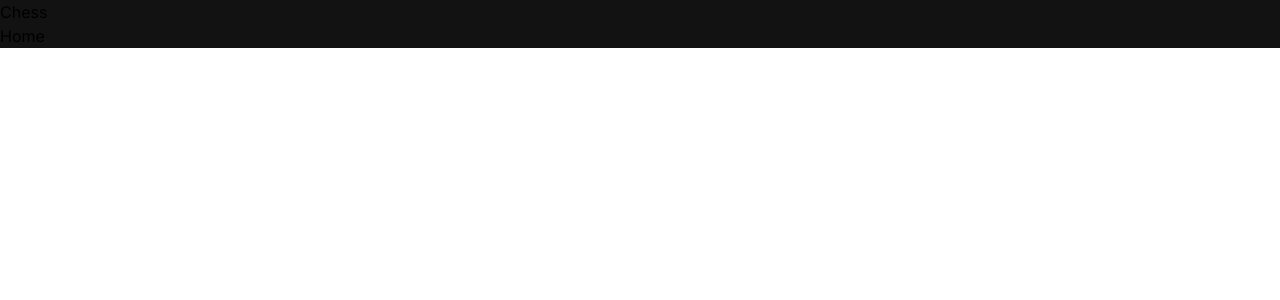
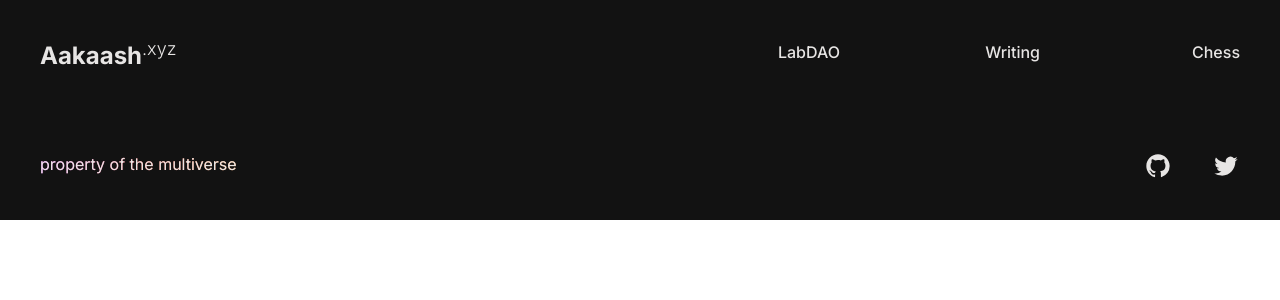
Before and after one commit to acashmoney/personal-website, a Next.js app: page /chess in a window 1280 px wide. Shown: the top 300 px of the page. Built offline with nearby package versions, Linux system fonts and the light colour scheme.

Commit message:
additional styling plus routes

```diff
--- a/components/Footer.tsx
+++ b/components/Footer.tsx
@@ -3,19 +3,23 @@
 export default function Footer() {
     return (
         <>
-            <footer className='p-6 bg-[#121212] block'>
+            <footer className='p-10 bg-[#121212] block'>
                 <div id='footer' className='grid grid-cols-2 justify-between'>
                     <div id='footer-tagline' className='flex'>
-                        <p className='text-stone-200'>property of the multiverse</p>
+                        <a href=''>
+                            <p className='text-stone-200 transition duration-500 hover:text-transparent bg-clip-text bg-gradient-to-r from-fuchsia-500 via-red-600 to-orange-400'>
+                                property of the multiverse
+                            </p>
+                        </a>
                     </div>
-                    <div id='socials' className='flex justify-end gap-2'>
+                    <div id='socials' className='flex justify-end gap-10'>
                         <a href='https://github.com/acashmoney'>
-                            <svg className="w-7 h-7 fill-stone-200 hover:fill-[#94F648]" viewBox="0 0 24 24"><path fill-rule="evenodd" d="M12 2C6.477 2 2 6.484 2 12.017c0 4.425 2.865 8.18 6.839 9.504.5.092.682-.217.682-.483 0-.237-.008-.868-.013-1.703-2.782.605-3.369-1.343-3.369-1.343-.454-1.158-1.11-1.466-1.11-1.466-.908-.62.069-.608.069-.608 1.003.07 1.531 1.032 1.531 1.032.892 1.53 2.341 1.088 2.91.832.092-.647.35-1.088.636-1.338-2.22-.253-4.555-1.113-4.555-4.951 0-1.093.39-1.988 1.029-2.688-.103-.253-.446-1.272.098-2.65 0 0 .84-.27 2.75 1.026A9.564 9.564 0 0112 6.844c.85.004 1.705.115 2.504.337 1.909-1.296 2.747-1.027 2.747-1.027.546 1.379.202 2.398.1 2.651.64.7 1.028 1.595 1.028 2.688 0 3.848-2.339 4.695-4.566 4.943.359.309.678.92.678 1.855 0 1.338-.012 2.419-.012 2.747 0 .268.18.58.688.482A10.019 10.019 0 0022 12.017C22 6.484 17.522 2 12 2z" clip-rule="evenodd" /></svg>
+                            <svg className="w-7 h-7 fill-stone-200 transition duration-500 hover:fill-[#94F648]" viewBox="0 0 24 24"><path fill-rule="evenodd" d="M12 2C6.477 2 2 6.484 2 12.017c0 4.425 2.865 8.18 6.839 9.504.5.092.682-.217.682-.483 0-.237-.008-.868-.013-1.703-2.782.605-3.369-1.343-3.369-1.343-.454-1.158-1.11-1.466-1.11-1.466-.908-.62.069-.608.069-.608 1.003.07 1.531 1.032 1.531 1.032.892 1.53 2.341 1.088 2.91.832.092-.647.35-1.088.636-1.338-2.22-.253-4.555-1.113-4.555-4.951 0-1.093.39-1.988 1.029-2.688-.103-.253-.446-1.272.098-2.65 0 0 .84-.27 2.75 1.026A9.564 9.564 0 0112 6.844c.85.004 1.705.115 2.504.337 1.909-1.296 2.747-1.027 2.747-1.027.546 1.379.202 2.398.1 2.651.64.7 1.028 1.595 1.028 2.688 0 3.848-2.339 4.695-4.566 4.943.359.309.678.92.678 1.855 0 1.338-.012 2.419-.012 2.747 0 .268.18.58.688.482A10.019 10.019 0 0022 12.017C22 6.484 17.522 2 12 2z" clip-rule="evenodd" /></svg>
                             <span className="sr-only">GitHub account</span>
                         </a>
                         <a href='https://twitter.com/AakaashMeduri'>
-                            <svg className="w-7 h-7 fill-stone-200 hover:fill-[#1DA1F2]" viewBox="0 0 24 24"><path d="M8.29 20.251c7.547 0 11.675-6.253 11.675-11.675 0-.178 0-.355-.012-.53A8.348 8.348 0 0022 5.92a8.19 8.19 0 01-2.357.646 4.118 4.118 0 001.804-2.27 8.224 8.224 0 01-2.605.996 4.107 4.107 0 00-6.993 3.743 11.65 11.65 0 01-8.457-4.287 4.106 4.106 0 001.27 5.477A4.072 4.072 0 012.8 9.713v.052a4.105 4.105 0 003.292 4.022 4.095 4.095 0 01-1.853.07 4.108 4.108 0 003.834 2.85A8.233 8.233 0 012 18.407a11.616 11.616 0 006.29 1.84" /></svg>
-                            <span className="sr-only">Twitter page</span>
+                            <svg className="w-7 h-7 fill-stone-200 transition duration-500 hover:fill-[#1DA1F2]" viewBox="0 0 24 24"><path d="M8.29 20.251c7.547 0 11.675-6.253 11.675-11.675 0-.178 0-.355-.012-.53A8.348 8.348 0 0022 5.92a8.19 8.19 0 01-2.357.646 4.118 4.118 0 001.804-2.27 8.224 8.224 0 01-2.605.996 4.107 4.107 0 00-6.993 3.743 11.65 11.65 0 01-8.457-4.287 4.106 4.106 0 001.27 5.477A4.072 4.072 0 012.8 9.713v.052a4.105 4.105 0 003.292 4.022 4.095 4.095 0 01-1.853.07 4.108 4.108 0 003.834 2.85A8.233 8.233 0 012 18.407a11.616 11.616 0 006.29 1.84" /></svg>
+                            <span className="sr-only">Twitter page </span>
                         </a>
                     </div>
                 </div>
--- a/components/NavBar.tsx
+++ b/components/NavBar.tsx
@@ -1,12 +1,5 @@
 import Link from 'next/link'
 import { useState } from 'react'
-
-// const navLinks = [
-//     { text: 'Home', href: '/' },
-//     { text: 'About', href: '/about' },
-//     { text: 'Chess', href: '/chess' },
-//     { text: 'Blog', href: '/blog' },
-// ]
 
 export default function NavBar() {
     const [active, setActive] = useState(false);
@@ -17,9 +10,9 @@
 
     return (
         <div>
-            <nav className="grid grid-cols-2 bg-[#121212] p-6 text-stone-200">
+            <nav className="grid grid-cols-2 bg-[#121212] p-10 text-stone-200">
                 <Link href='/' className='text-2xl font-bold'>
-                    <p className='hover:text-rose-500'>
+                    <p className='transition duration-500 hover:text-sky-600'>
                         Aakaash
                             <sup className='font-features sups text-lg font-light'>
                                 .xyz
@@ -27,18 +20,18 @@
                     </p>
                 </Link>
                 <div id='sub-pages' className='grid grid-cols-3 font-medium'>
-                    <Link href='/about' className='flex justify-end'>
-                        <p className='hover:text-amber-300'>
+                    <Link href='https://labdao.xyz' className='flex justify-end'>
+                        <p>
                             LabDAO
                         </p>
                     </Link>
                     <Link href='' className='flex justify-end'>
-                        <p className='hover:text-green-500'>
+                        <p>
                             Writing
                         </p>
                     </Link>
-                    <Link href='' className='flex justify-end'>
-                        <p className='hover:text-blue-600'>
+                    <Link href='/chess' className='flex justify-end'>
+                        <p>
                             Chess
                         </p>
                     </Link>
--- a/pages/_app.tsx
+++ b/pages/_app.tsx
@@ -2,6 +2,8 @@
 import type { AppProps } from 'next/app'
 import { motion } from 'framer-motion'
 import { Router } from 'next/router'
+import NavBar from '../components/NavBar'
+import Footer from '../components/Footer'
 import { Inter } from '@next/font/google'
 
 const inter = Inter({ subsets: ['latin'] })
@@ -24,7 +26,9 @@
       >
         <div className='bg-[#121212]'>
           <main className={inter.className}>
+            <NavBar />
             <Component {...pageProps} />
+            <Footer />
           </main>
         </div>
       </motion.div>
--- a/pages/about.tsx
+++ b/pages/about.tsx
@@ -5,7 +5,6 @@
     return (
         <div>
             <h1>About</h1>
-            <button onClick={() => router.push("/")}>Home</button>
         </div>
     );
 }
--- a/pages/chess.tsx
+++ b/pages/chess.tsx
@@ -4,8 +4,6 @@
     const router = useRouter();
     return (
         <div>
-            <h1>Chess</h1>
-            <button onClick={() => router.push("/")}>Home</button>
         </div>
     );
 }
--- a/pages/index.tsx
+++ b/pages/index.tsx
@@ -1,8 +1,6 @@
 import Head from 'next/head'
 import Image from 'next/image'
 import styles from '../styles/Home.module.css'
-import NavBar from '../components/NavBar'
-import Footer from '../components/Footer'
 
 export default function Home() {
   return (
@@ -12,12 +10,13 @@
         <meta name="description" content="am i dreaming...?" />
         <link rel="icon" href="/favicon.ico" />
       </Head>
-      <NavBar />
       <main className='pl-6 pt-10 pb-10'>
         <h1 className='flex text-6xl font-medium text-stone-200'>
           Yo.
           <br/>
           <br/>
+        </h1>
+        <h3 className='flex text-6xl font-medium text-stone-200'>
           Fancy seeing you here.
           <br/>
           <br/>
@@ -31,9 +30,8 @@
           <br/>
           <br/>
           Cheers.
-        </h1>
+        </h3>
       </main>
-      <Footer />
     </div>
   )
 }
```
